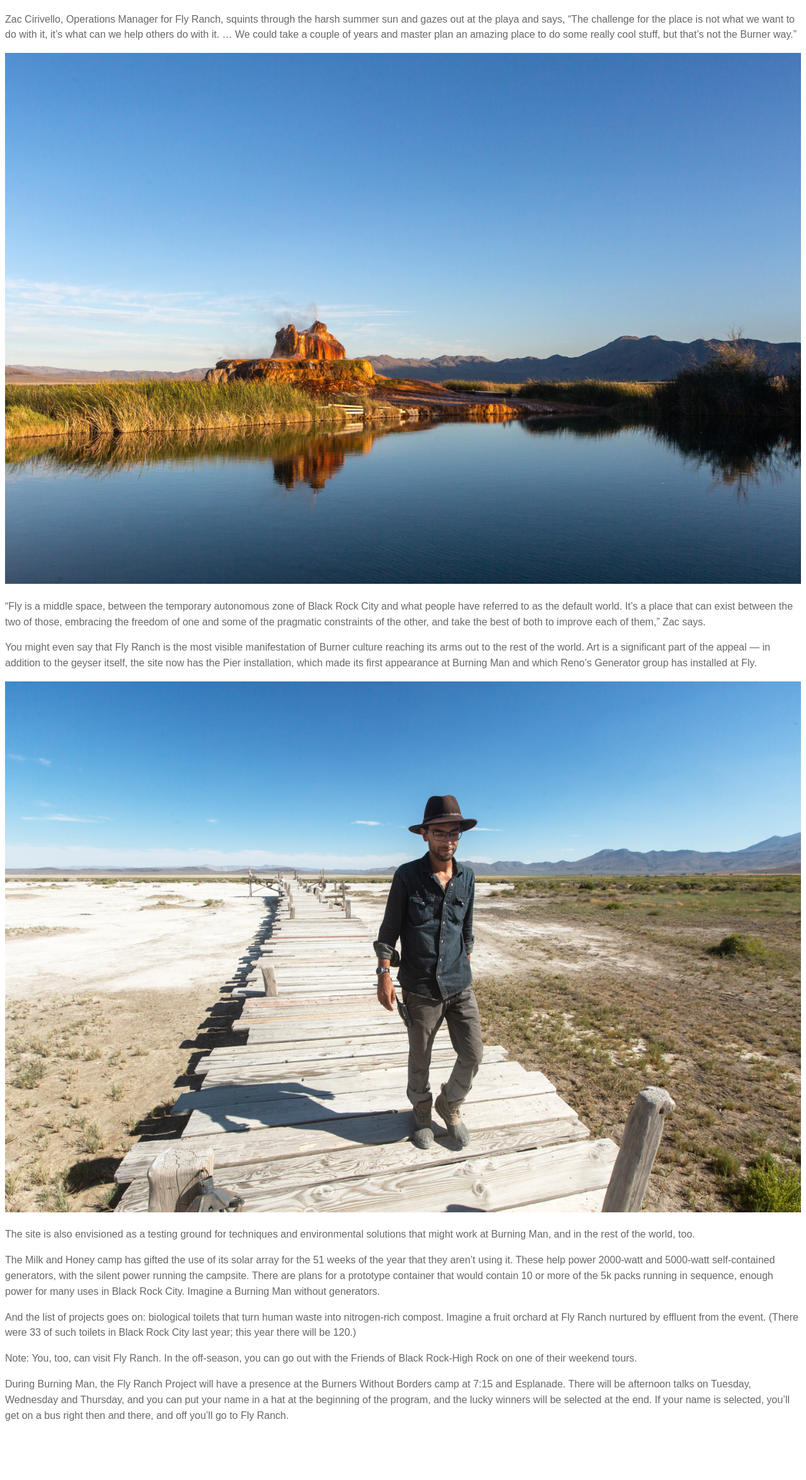
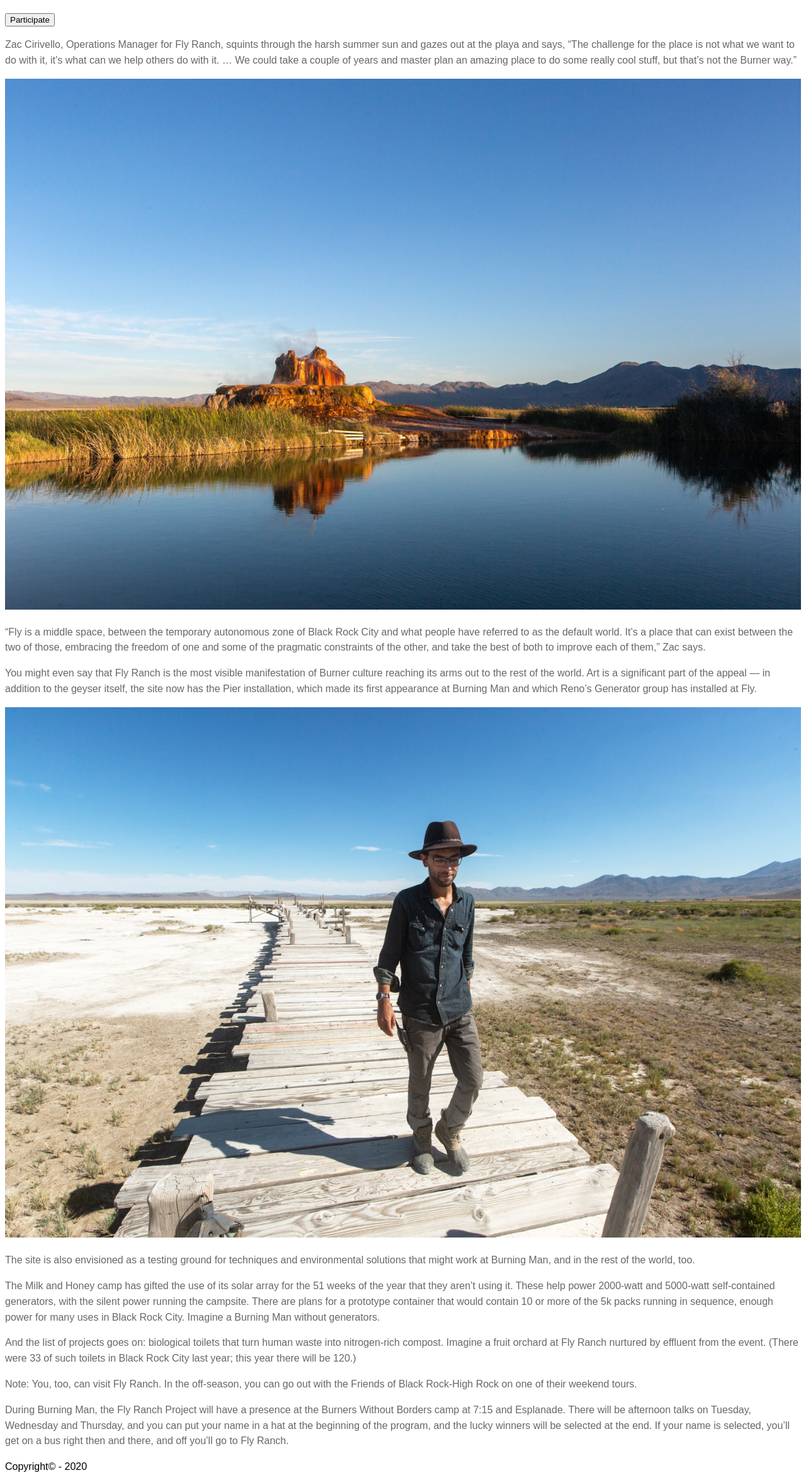
Before and after one commit to vmolash/flyranch, a website: page dist/pages/purpose.html in a window 1280 px wide. Shown: the part 189-2539 px from the top of the page at 63% size. Before the commit the page ends 2465 px from the top, so only its background shows below. Drawn offline with Linux system fonts and the light colour scheme.

Commit message:
update navigation

```diff
--- a/dist/pages/purpose.html
+++ b/dist/pages/purpose.html
@@ -5,7 +5,7 @@
     <meta name="viewport" content="width=device-width, initial-scale=1.0">
     <meta http-equiv="X-UA-Compatible" content="ie=edge">
     <link rel="stylesheet" href="../css/styles.css">
-    <title>Fly Ranch - News</title>
+    <title>Fly Ranch - Purpose</title>
 </head>
 <body>
     <nav>
@@ -17,6 +17,7 @@
         </ul>
     </nav>
     <h1>The Future of Fly</h1>
+    <button>Participate</button>
     <p>Zac Cirivello, Operations Manager for Fly Ranch, squints through the harsh summer sun and gazes out at the playa and says, “The challenge for the place is not what we want to do with it, it’s what can we help others do with it. … We could take a couple of years and master plan an amazing place to do some really cool stuff, but that’s not the Burner way.”</p>
     <img src="../images/geyser.jpg" alt="Geyser Fly Ranch">
 
@@ -35,5 +36,7 @@
     <p>Note: You, too, can visit Fly Ranch. In the off-season, you can go out with the Friends of Black Rock-High Rock on one of their weekend tours. </p>
 
     <p>During Burning Man, the Fly Ranch Project will have a presence at the Burners Without Borders camp at 7:15 and Esplanade. There will be afternoon talks on Tuesday, Wednesday and Thursday, and you can put your name in a hat at the beginning of the program, and the lucky winners will be selected at the end. If your name is selected, you’ll get on a bus right then and there, and off you’ll go to Fly Ranch.</p>
+
+    <footer>Copyright&copy; - 2020</footer>
 </body>
 </html>
```
Also changed, not shown: dist/index.html (+1 -0 lines), dist/pages/art.html (+1 -0 lines).
